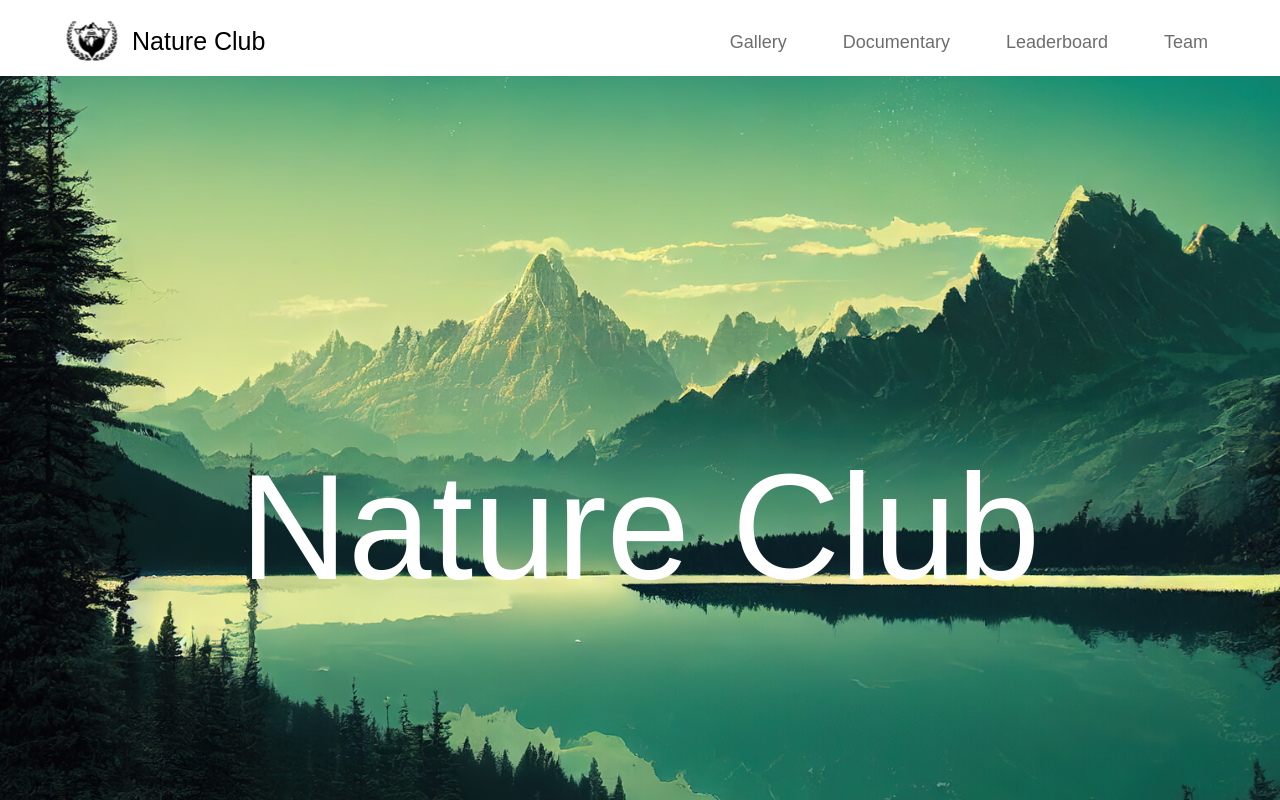
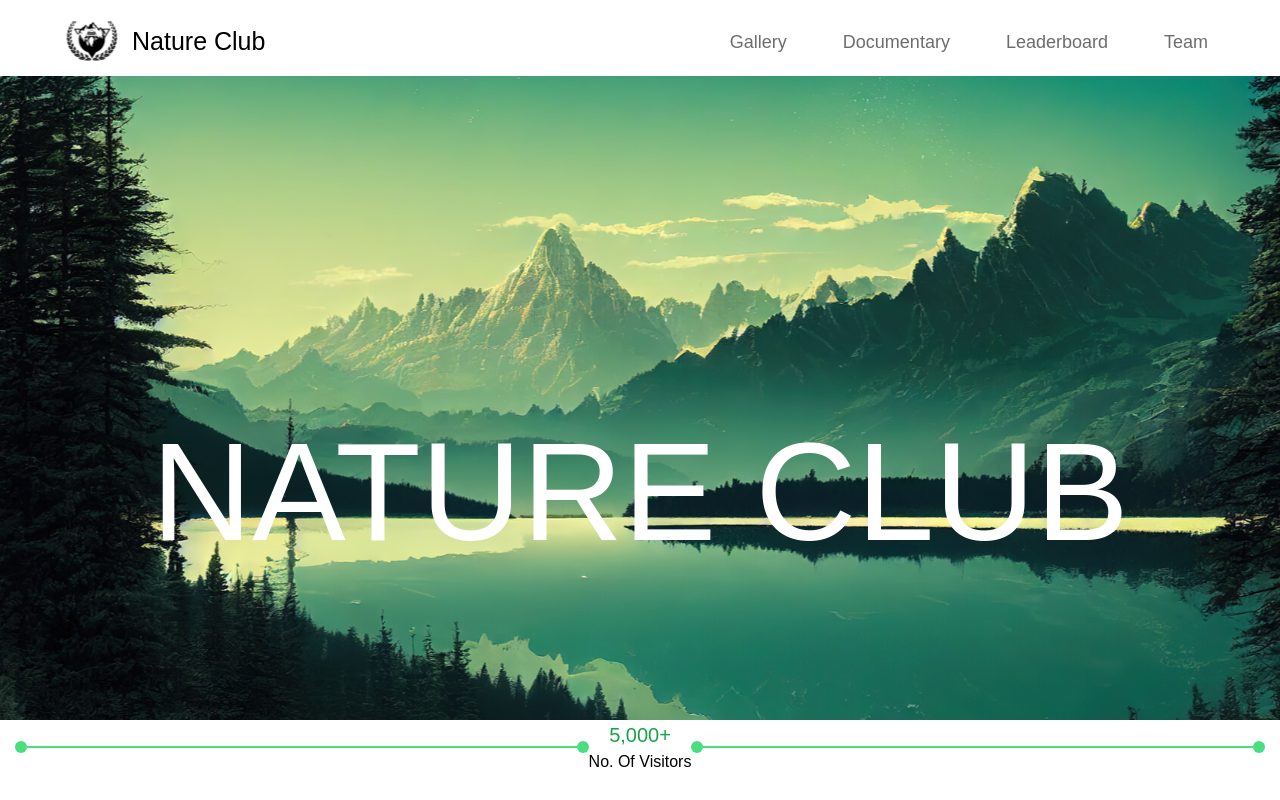
Before and after one commit to darkars33/Nature-Club, a React (Vite) app: page / in a window 1280 px wide. Built offline with nearby package versions, Linux system fonts and the light colour scheme.

Commit message:
create line component

```diff
--- /dev/null
+++ b/src/Components/Line.jsx
@@ -0,0 +1,15 @@
+import React from "react";
+
+const Line = () => {
+  return (
+    <>
+      <div className="flex items-center">
+        <div className="w-3 h-3 bg-green-400 rounded-lg xl:rounded-[50%]"></div>
+        <hr className="border-green-400 border-[1px] border-r-2 w-[550px] " />
+        <div className="w-3 h-3 bg-green-400 rounded-lg"></div>
+      </div>
+    </>
+  );
+};
+
+export default Line;
--- a/src/Pages/Home.jsx
+++ b/src/Pages/Home.jsx
@@ -1,22 +1,37 @@
 import React from "react";
 import homeScreen from "../assets/homeScreen.svg";
+import Line from "../Components/Line";
 
 const Home = () => {
-          const backgroundImage= {
-                    backgroundImage: `url(${homeScreen})`,
-                    backgroundRepeat: "none",
-                    backgroundSize: "cover",backgroundPosition: "center",
-                    innerHeight: "full",
-                    innerWidth: "full",
-          }
+  const backgroundImage = {
+    backgroundImage: `url(${homeScreen})`,
+    backgroundRepeat: "none",
+    backgroundSize: "cover",
+    backgroundPosition: "center",
+    innerHeight: "full",
+    innerWidth: "full",
+  };
 
   return (
     <>
       <div
-        className="w-full h-[100vh] flex justify-center align-middle items-center"
+        className="w-full h-[90vh] flex justify-center items-end"
         style={backgroundImage}
       >
-          <h1 data-text="Nature Club" className="text-white text-[150px] absolute bottom-[160px] ms:text-[100px] ms:bottom-[150px] xs:text-[50px] xs:bottom-[180px]">Nature Club</h1>
+        <h1
+          data-text="Nature Club"
+          className="relative text-white text-[140px] bottom-[123px] select-none ms:text-[100px] xs:text-[40px] xs:bottom-[160px] rounded-md uppercase"
+        >
+          Nature Club
+        </h1>
+      </div>
+      <div className="w-full flex justify-center">
+        <Line />
+        <div className="flex flex-col items-center ">
+        <h1><span className="text-green-600 text-[20px]">5,000+</span></h1>
+        <h2 className="font-medium">No. Of Visitors</h2>
+        </div>
+        <Line />
       </div>
     </>
   );
```
